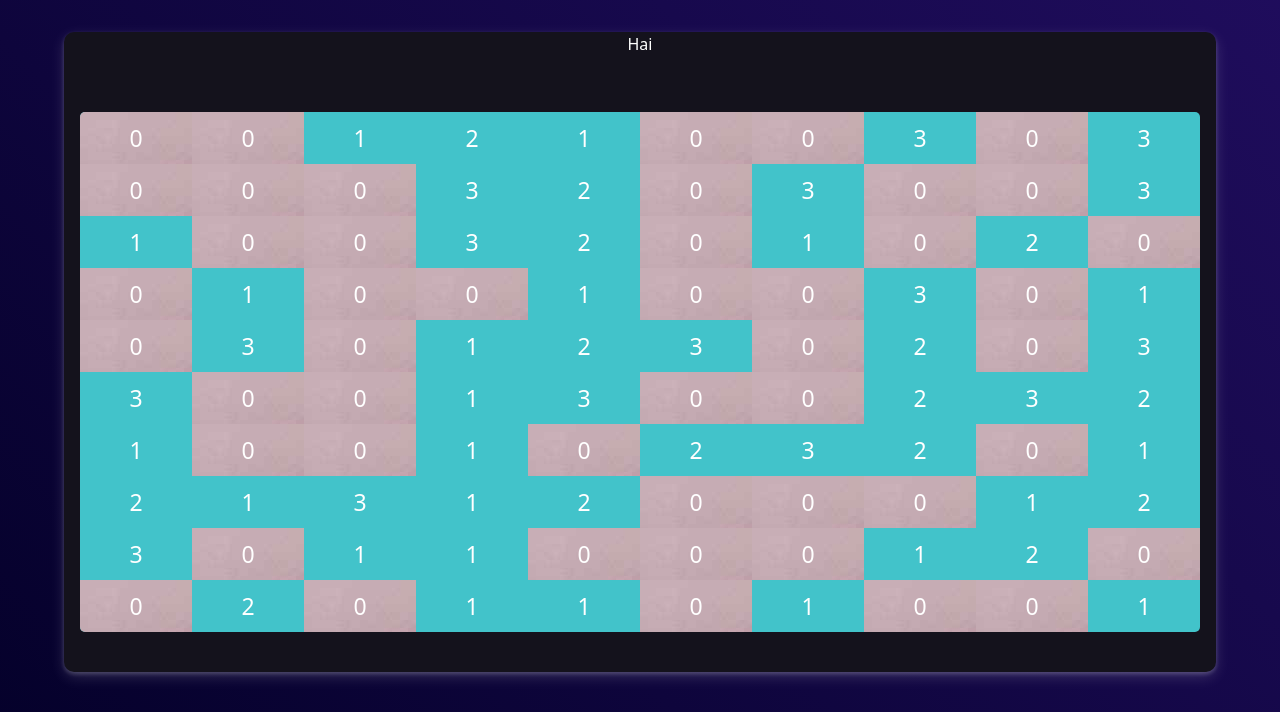
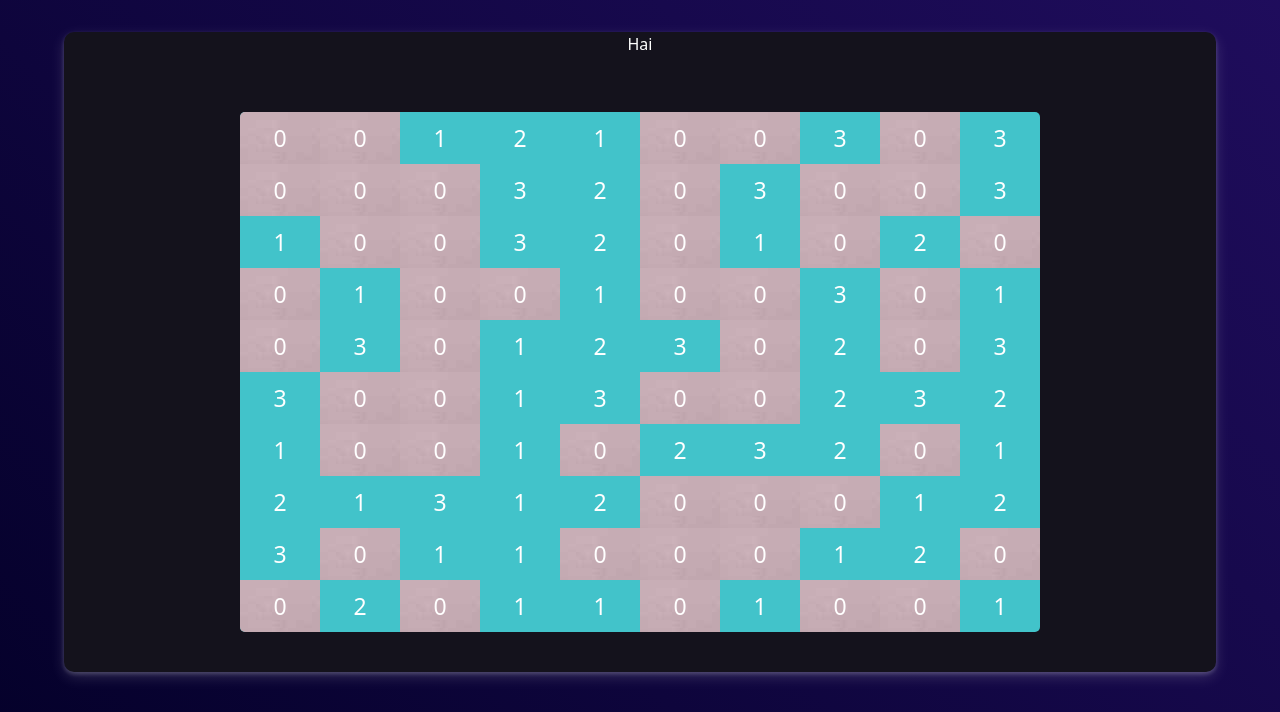
Before and after one commit to budaizalan/undefined, a PHP site: page / in a window 1280 px wide. Shown: the part 72-784 px from the top of the page. Run offline with PHP 8.4, Linux system fonts and the light colour scheme.

Commit message:
gametable responsivity fix

```diff
--- a/MasodikFordulo/style.css
+++ b/MasodikFordulo/style.css
@@ -75,9 +75,9 @@ body{
 }
 
 .cell {
-  width: calc(100vw / var(--map-size));
-  height: calc(80vw / var(--map-size));
-  max-width: calc(140vh / var(--map-size));
+  width: calc(80vw / var(--map-size));
+  height: calc(52vw / var(--map-size));
+  max-width: calc(100vh / var(--map-size));
   max-height: calc(65vh / var(--map-size));
   background-color: #42c3ca;
 }
```
